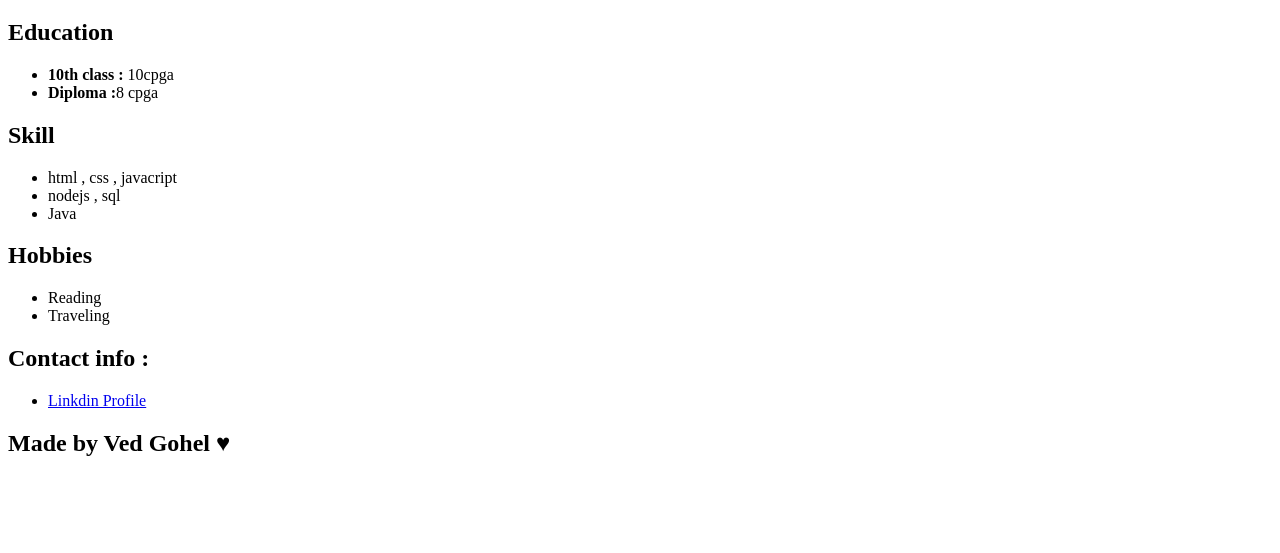
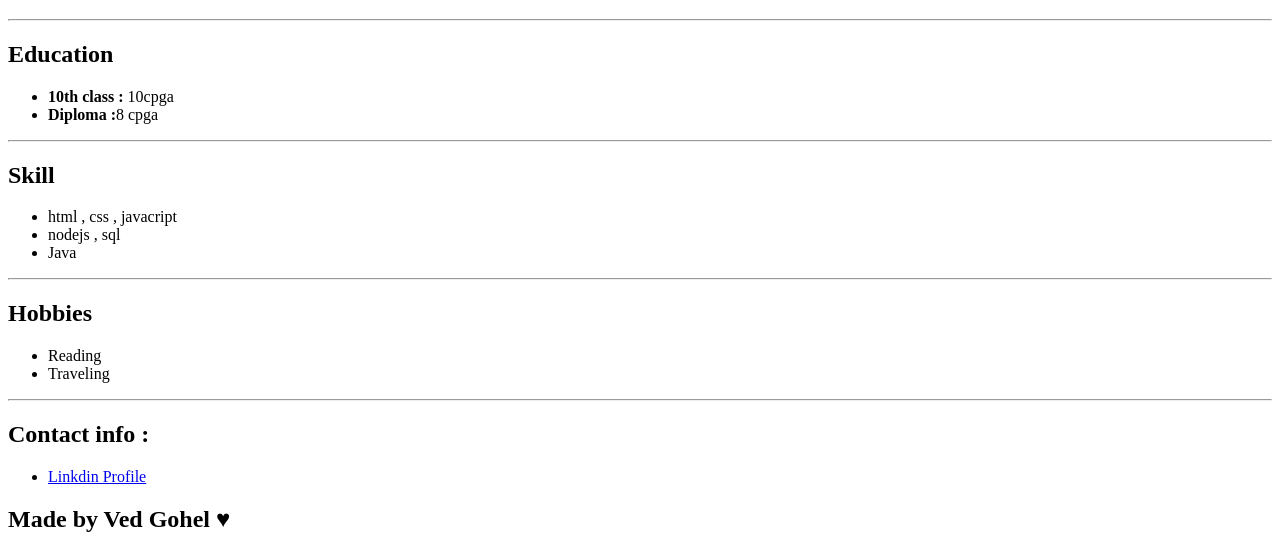
Before and after one commit to vedgohel/Sigma-6.0-Development, a plain HTML site: page Mini Projects/html portfolio/index.html in a window 1280 px wide. Shown: the part 320-873 px from the top of the page. Before the commit the page ends 800 px from the top, so only its background shows below. Drawn offline with Linux system fonts and the light colour scheme; files whose address does not match are found by name.

Commit message:
update index.html

```diff
--- a/Mini Projects/html portfolio/index.html
+++ b/Mini Projects/html portfolio/index.html
@@ -6,36 +6,49 @@
     <title>Portfolio page |  practice Que 3 </title>
 </head>
 <body>
+  <header>
     <img src="vedpic.jpg" alt="portfolio photo" height="200px" width="200px">
     <h2>Name : Gohel Ved Vijaybhai</h2>
     <h1>Age : 20 Years</h1>
+  </header>
 
+  <hr>
 
+  <section>
     <h2>Education</h2>
       <ul>
          <li><b>10th class :</b> 10cpga</li>
          <li><b>Diploma :</b>8 cpga</li>
       </ul>
+  </section>
+      <hr>
 
+  <section>
    <h2>Skill</h2>
     <ul>
       <li>html , css , javacript</li>
       <li>nodejs , sql</li>
       <li>Java</li>
     </ul>
+  </section>
+    <hr>
 
+    <section>
     <h2>Hobbies</h2>
     <ul>
       <li>Reading</li>
       <li>Traveling</li>
     </ul>
+  </section>
+   <hr>
 
-
+   <footer>
     <h2>Contact info :</h2>
     <ul>
       <li><a href="https://www.linkedin.com/in/ved-gohel-abba58270/">Linkdin Profile</a></li>
     </ul>
 
     <h2>Made by Ved Gohel &hearts;</h2>
+    </footer>
 </body>
 </html>
```
Also changed, not shown: HTML_2/index.html (added, +86 -0 lines).
